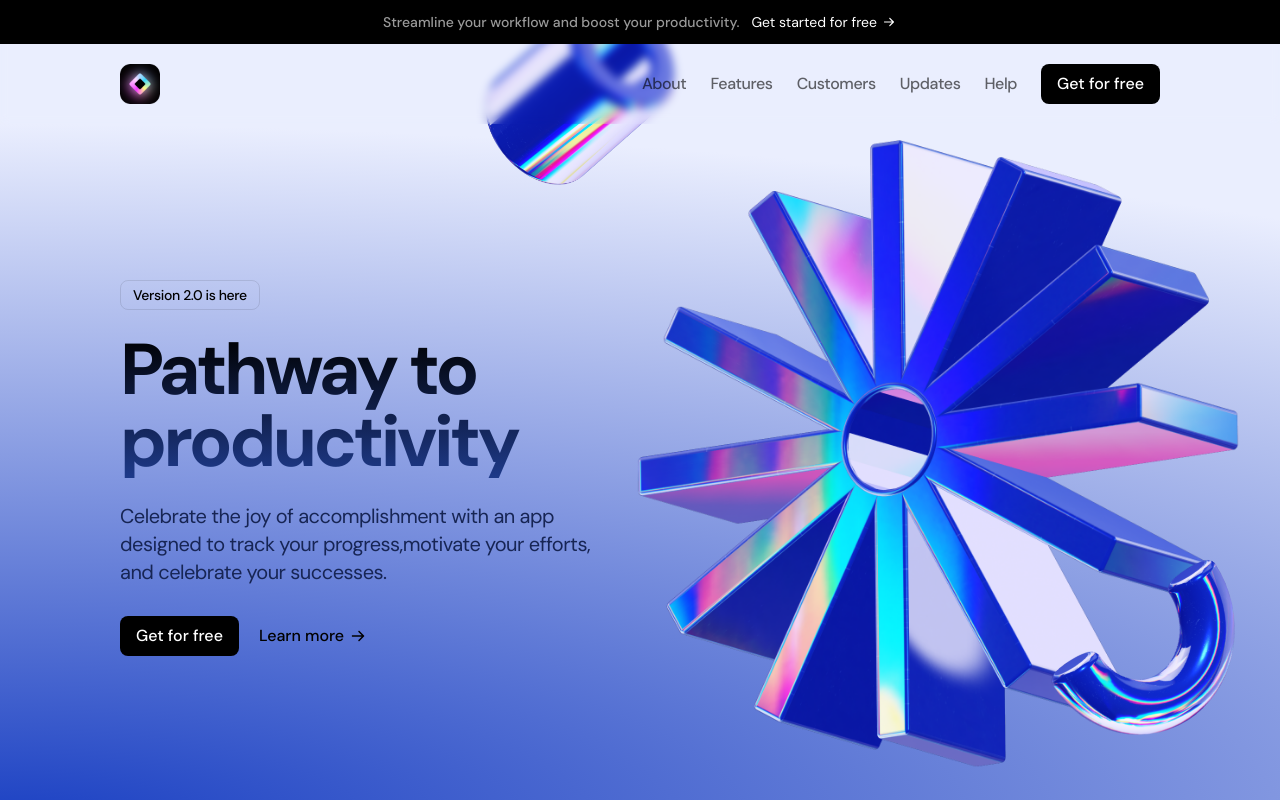
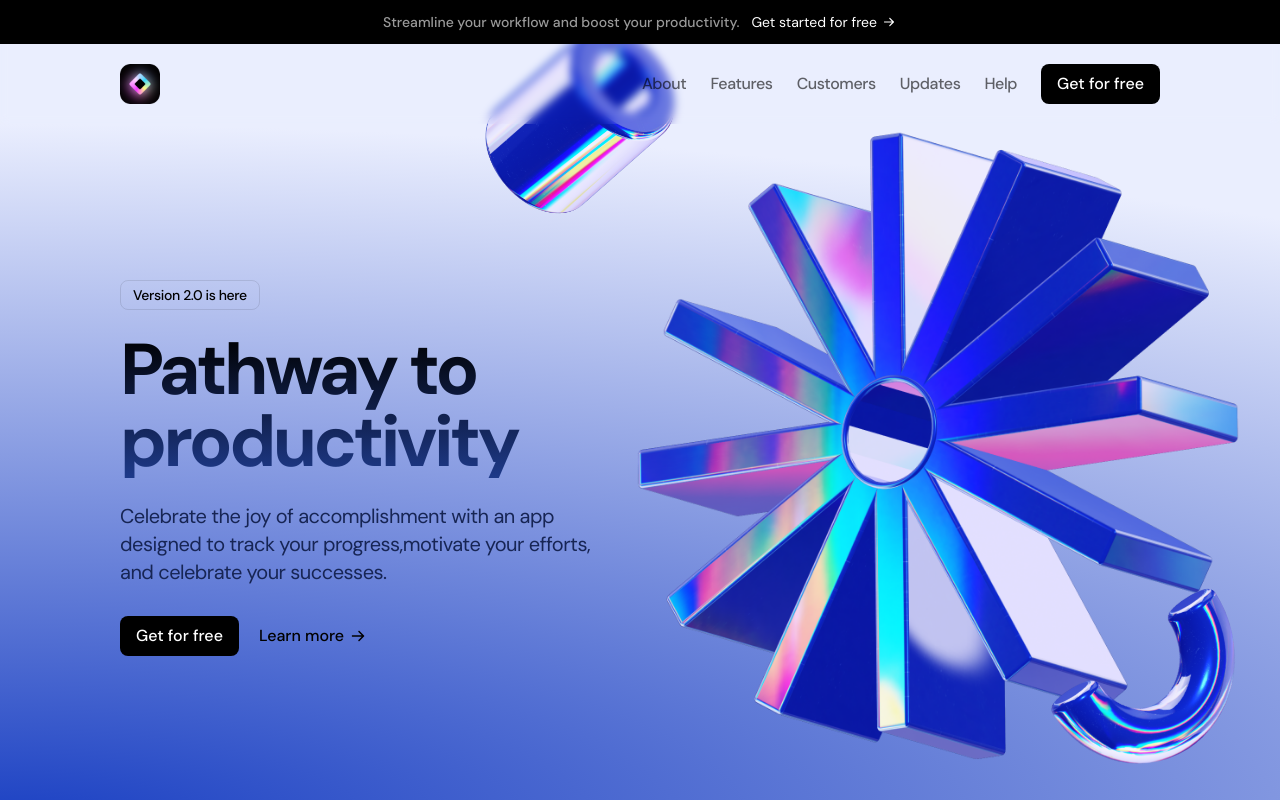
Before and after one commit to HardikRathod123/light-sass-template, a Next.js app: page / in a window 1280 px wide. Shown: the top 800 px of the page. Built offline with nearby package versions, Linux system fonts and the light colour scheme.

Commit message:
chore: Unnecessary padding

```diff
--- a/src/app/layout.tsx
+++ b/src/app/layout.tsx
@@ -17,7 +17,7 @@ export default function RootLayout({
     children: React.ReactNode;
 }>) {
     return (
-        <html lang="en" className="relative pb-[10000px]">
+        <html lang="en" className="relative">
             <body className={cn(dmSans.className, "bg-[#EAEEFE] antialiased")}>
                 {children}
             </body>
```
